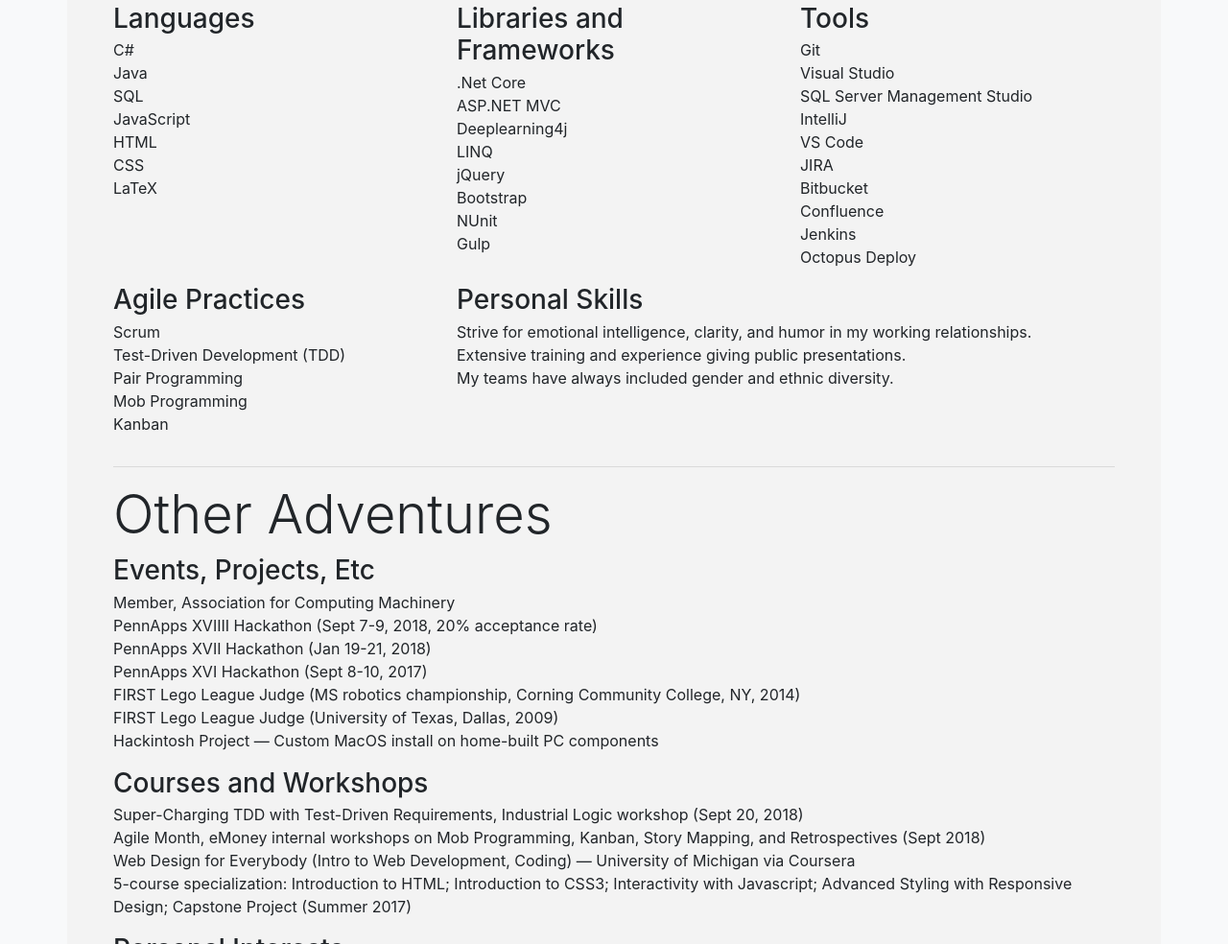
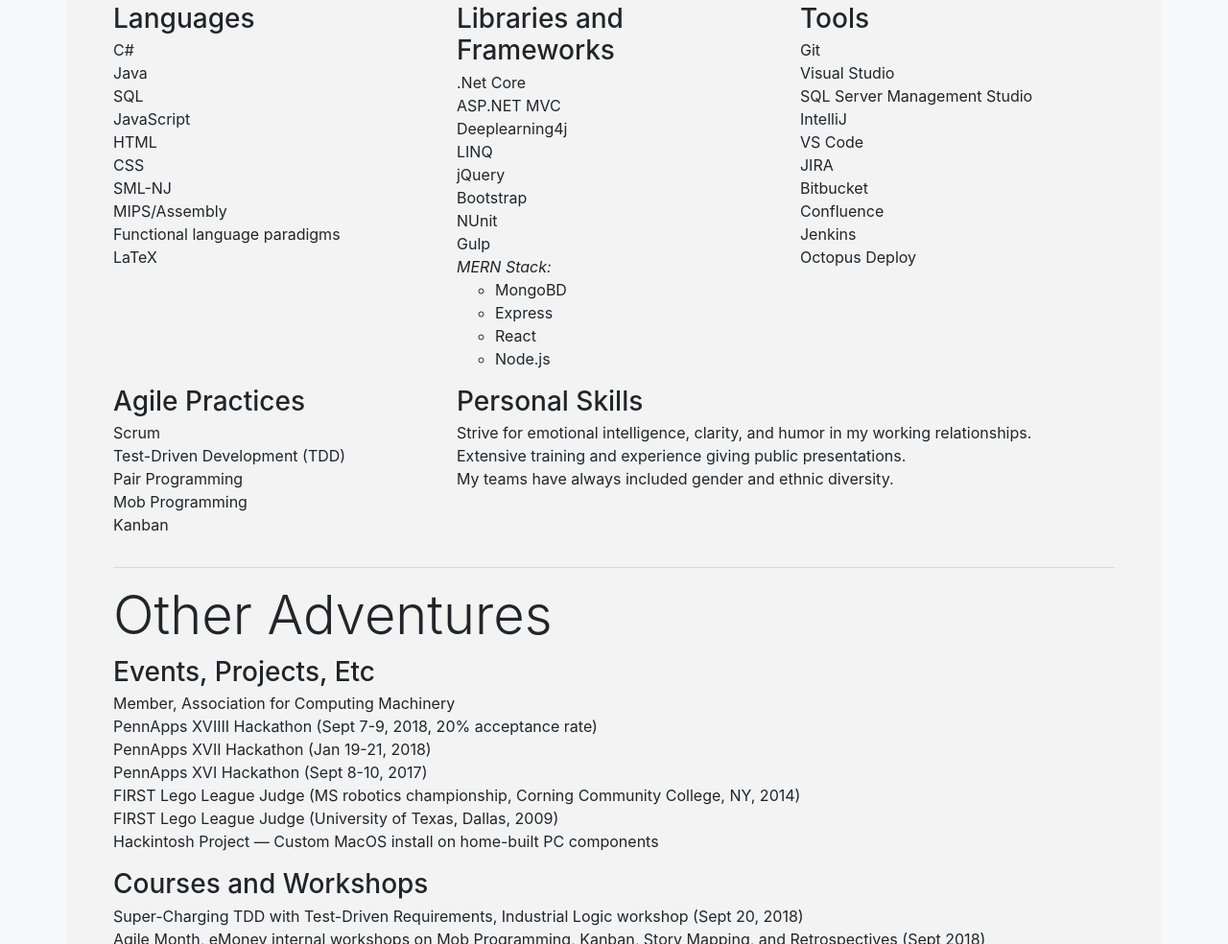
Before and after one commit to pseudodennis/github.io, a plain HTML site: page index.html in a window 1280 px wide. Shown: the part 1414-2398 px from the top of the page at 96% size. Drawn offline with nearby package versions, Linux system fonts and the light colour scheme.

Commit message:
Update index.html

```diff
--- a/index.html
+++ b/index.html
@@ -116,6 +116,9 @@
                             <li>JavaScript</li>
                             <li>HTML</li>
                             <li>CSS</li>
+                            <li>SML-NJ</li>
+                            <li>MIPS/Assembly</li>
+                            <li>Functional language paradigms</li>
                             <li>LaTeX</li>
                         </ul>
                     </div>
@@ -130,6 +133,13 @@
                             <li>Bootstrap</li>
                             <li>NUnit</li>
                             <li>Gulp</li>
+                            <li><em>MERN Stack:</em></li>
+                            <ul>
+                                <li>MongoBD</li>
+                                <li>Express</li>
+                                <li>React</li>
+                                <li>Node.js</li>
+                            </ul>
                         </ul>
                     </div>
                     <div class="col-12 col-md-4">
```
